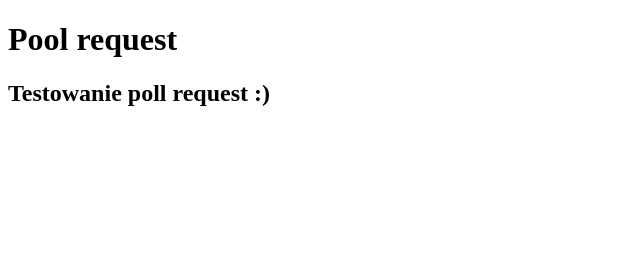
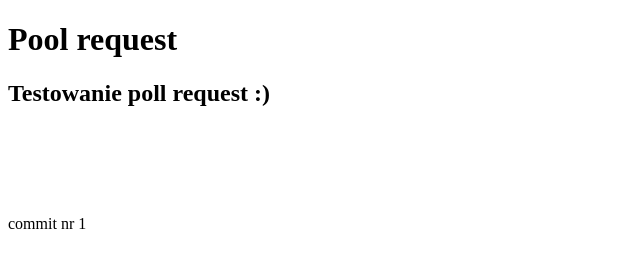
Before and after one commit to Voyda2137/Fanklub-Pudziana, a plain HTML site: page index.html in a window 1280 px wide. Shown: the full height of the page, 0-640 px from the left. Drawn offline with Linux system fonts and the light colour scheme.

Commit message:
kolejny kommit po zapomnialem ile zrobilem

```diff
--- a/index.html
+++ b/index.html
@@ -13,5 +13,6 @@
     <br>
     <br>
     <br>
+    <p>commit nr 1<p>
 </body>
 </html>
```
